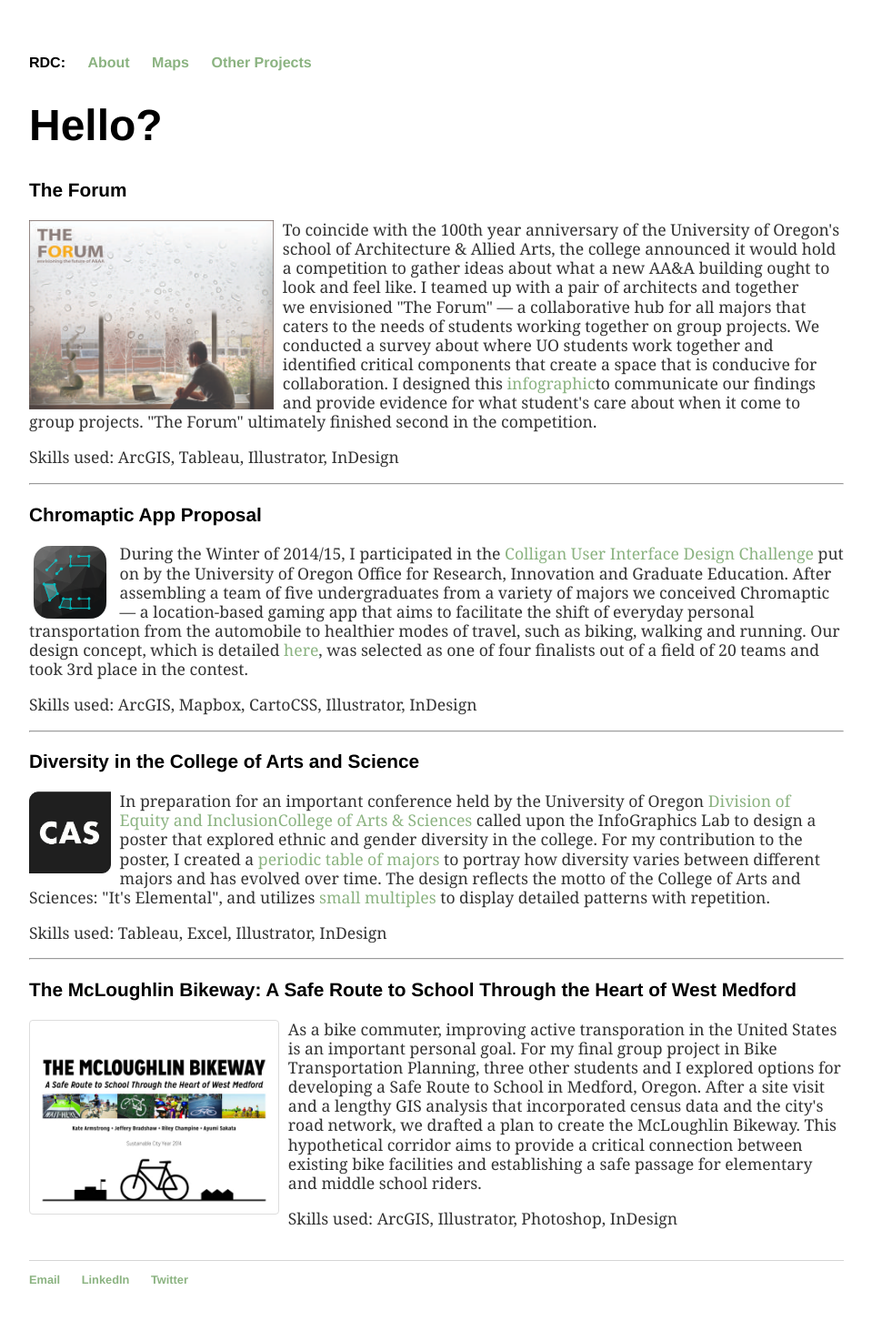
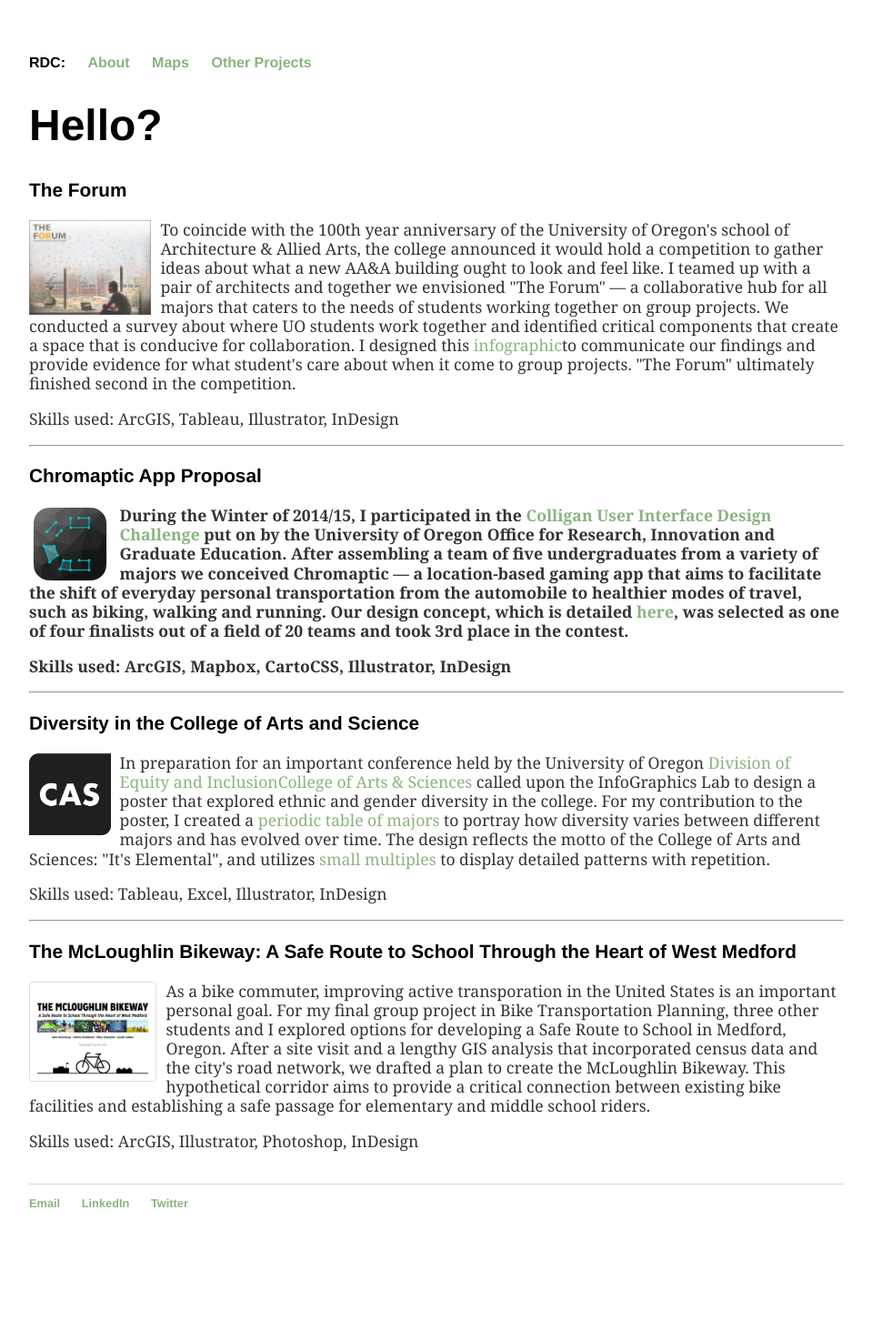
Before and after one commit to rileydchampine/rileydchampine.github.io, a Jekyll site: the page built from otherprojects.html, in a window 1280 px wide. Shown: the whole page at 91% size, without its empty margins (160-1119 px from the left). Built offline with Jekyll 4.4.1, drawn with Linux system fonts in a browser that asks for light colours; after the commit the page ends 1390 px from its top, so only the background shows below that.

Commit message:
Update otherprojects.html

```diff
--- a/otherprojects.html
+++ b/otherprojects.html
@@ -6,28 +6,28 @@ title: RDC&#58; Other Projects
 <div class="blurb">
     	<h1>Hello?</h1>
        	<h3>The Forum</h3>
-       	<a href="The_FORUM_Sumbission.pdf"><img src="forumcover3-05.jpg" alt="The Forum" style=max-width:30%;height:auto; align="left"></a>
+       	<a href="The_FORUM_Sumbission.pdf"><img src="forumcover3-05.jpg" alt="The Forum" style=max-width:15%;height:auto; align="left"></a>
        	<p>To coincide with the 100th year anniversary of the University of Oregon's school of Architecture &amp; Allied Arts, the college announced it would hold a competition to gather ideas about what a new AA&amp;A building ought to look and feel like. I teamed up with a pair of architects and together we envisioned "The Forum" — a collaborative hub for all majors that caters to the needs of students working together on group projects. We conducted a survey about where UO students work together and identified critical components that create a space that is conducive for collaboration. I designed this <a href="https://rdcportfolio.files.wordpress.com/2015/02/theforum.pdf" target="_blank">infographic</a>to communicate our findings and provide evidence for what student's care about when it come to group projects. "The Forum" ultimately finished second in the competition.</p>
-<p>Skills used: ArcGIS, Tableau, Illustrator, InDesign</p>
+<p>Skills used: <b></b>ArcGIS, Tableau, Illustrator, InDesign<b/></p>
        	<hr>
 
        	<h3>Chromaptic App Proposal</h3>
        	<a href="Chromaptic.pdf" target="_blank"><img src="chromaptic_logo.png" alt="Chromaptic" style=max-width:10%;height:auto; align="left"></a>
        	<p>During the Winter of 2014/15, I participated in the <a title="Colligan User Interface Design Challenge" href="http://colliganchallenge.uoregon.edu/" target="_blank">Colligan User Interface Design Challenge</a> put on by the University of Oregon Office for Research, Innovation and Graduate Education. After assembling a team of five undergraduates from a variety of majors we conceived Chromaptic — a location-based gaming app that aims to facilitate the shift of everyday personal transportation from the automobile to healthier modes of travel, such as biking, walking and running. Our design concept, which is detailed <a href="https://rdcportfolio.files.wordpress.com/2015/02/chromapticpitch.pdf" target="_blank">here</a>, was selected as one of four finalists out of a field of 20 teams and took 3rd place in the contest.</p>
-<p>Skills used: ArcGIS, Mapbox, CartoCSS, Illustrator, InDesign</p>
+<p>Skills used: <b></b>ArcGIS, Mapbox, CartoCSS, Illustrator, InDesign</b></p>
       		<hr>
 
        	<h3>Diversity in the College of Arts and Science</h3>
        	<a href="http://infographics.uoregon.edu/projects/cas-diversity/"><img src="cas_logo.jpg" alt="CAS Diversity" style=width:10%;height:auto; align="left"></a>
        		<p>In preparation for an important conference held by the University of Oregon <a href="http://inclusion.uoregon.edu/" target="_blank">Division of Equity and Inclusion</a, the interim dean of the <a href="https://cas.uoregon.edu/" target="_blank">College of Arts &amp; Sciences</a> called upon the InfoGraphics Lab to design a poster that explored ethnic and gender diversity in the college. For my contribution to the poster, I created a <a href="https://rdcportfolio.files.wordpress.com/2015/02/cas_elements_piece.pdf" target="_blank">periodic table of majors</a> to portray how diversity varies between different majors and has evolved over time. The design reflects the motto of the College of Arts and Sciences: "It's Elemental", and utilizes <a href="https://en.wikipedia.org/wiki/Small_multiple">small multiples</a> to display detailed patterns with repetition.</p>
-<p>Skills used: Tableau, Excel, Illustrator, InDesign</p>
+<p>Skills used: <b></b>Tableau, Excel, Illustrator, InDesign</b></p>
 
        	<hr>
 
        	<h3>The McLoughlin Bikeway: A Safe Route to School Through the Heart of West Medford</h3>
-        <a href="McLoughlinBikeway.jpg"><img class="maps" src="mcloughlincoverphoto.jpg" alt="McLoughlin Bikeway" style=width:30%;height:auto; align="left"></a>
+        <a href="McLoughlinBikeway.jpg"><img class="maps" src="mcloughlincoverphoto.jpg" alt="McLoughlin Bikeway" style=width:15%;height:auto; align="left"></a>
        	<p>As a bike commuter, improving active transporation in the United States is an important personal goal. For my final group project in Bike Transportation Planning, three other students and I explored options for developing a Safe Route to School in Medford, Oregon. After a site visit and a lengthy GIS analysis that incorporated census data and the city's road network, we drafted a plan to create the McLoughlin Bikeway. This hypothetical corridor aims to provide a critical connection between existing bike facilities and establishing a safe passage for elementary and middle school riders.</p>
-<p>Skills used: ArcGIS, Illustrator, Photoshop, InDesign</p>
+<p>Skills used: <b></b>ArcGIS, Illustrator, Photoshop, InDesign</b></p>
       <br>
 
   </div><!-- /.blurb -->
```
